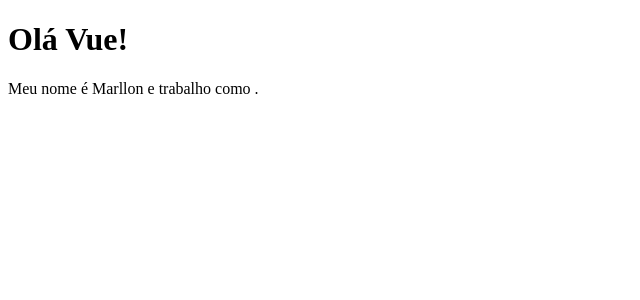
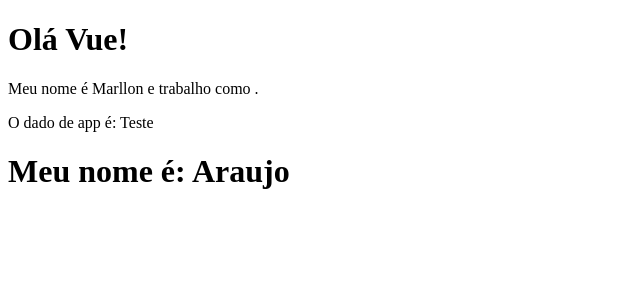
Before and after one commit to marllon2004/vue3, a Vue app in the folder 2_projeto_vue/: page / in a window 1280 px wide. Shown: the top 300 px of the page, without its empty margins (0-640 px from the left). Built offline with nearby package versions, Linux system fonts and the light colour scheme.

Commit message:
Lifecycle hooks

```diff
--- a/2_projeto_vue/src/App.vue
+++ b/2_projeto_vue/src/App.vue
@@ -1,14 +1,25 @@
 <template>
-  <PrimeiroComponente />
+  <div>
+    <PrimeiroComponente />
+    <p>O dado de app é: {{ testando }}</p>
+    <LifeCycle />
+  </div>
 </template>
 
 <script>
+import LifeCycle from './components/LifeCycle.vue'
 import PrimeiroComponente from './components/PrimeiroComponente.vue'
 
   export default {
     name: 'App',
     components: {
-      PrimeiroComponente
+      PrimeiroComponente,
+      LifeCycle
+    },
+    data() {
+      return {
+        testando: "Teste"
+      }
     }
   }
 </script>
--- /dev/null
+++ b/2_projeto_vue/src/components/LifeCycle.vue
@@ -0,0 +1,25 @@
+<template>
+    <h1>Meu nome é: {{ nome }}</h1>
+</template>
+
+<script>
+
+export default {
+    name: 'LifeCycle',
+    data() {
+        return {
+            nome: 'Ainda não sei'
+        }
+    },
+    created() {
+        setTimeout(() => {
+            this.nome = "Marllon"
+        }, 1000)
+    },
+    mounted(){
+         setTimeout(() => {
+            this.nome = "Araujo"
+        }, 2000)
+    }
+}
+</script>
```
